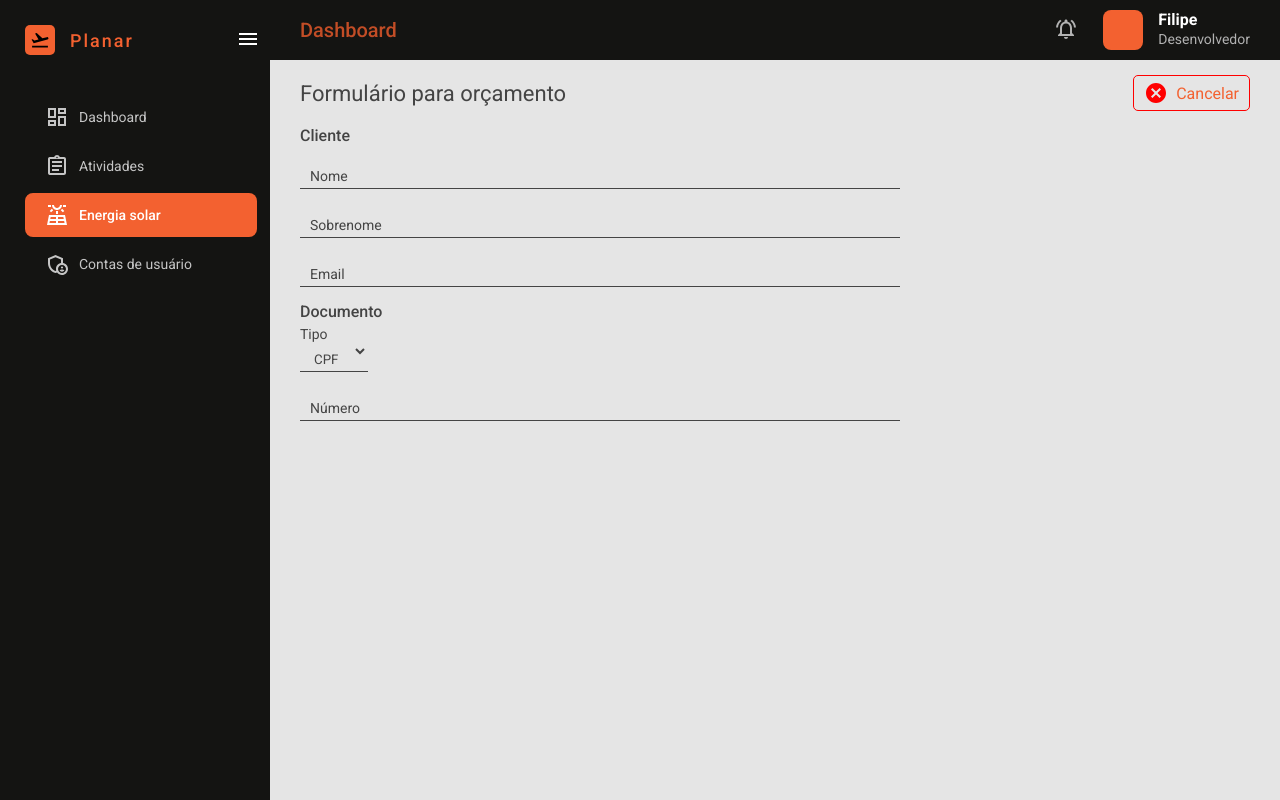
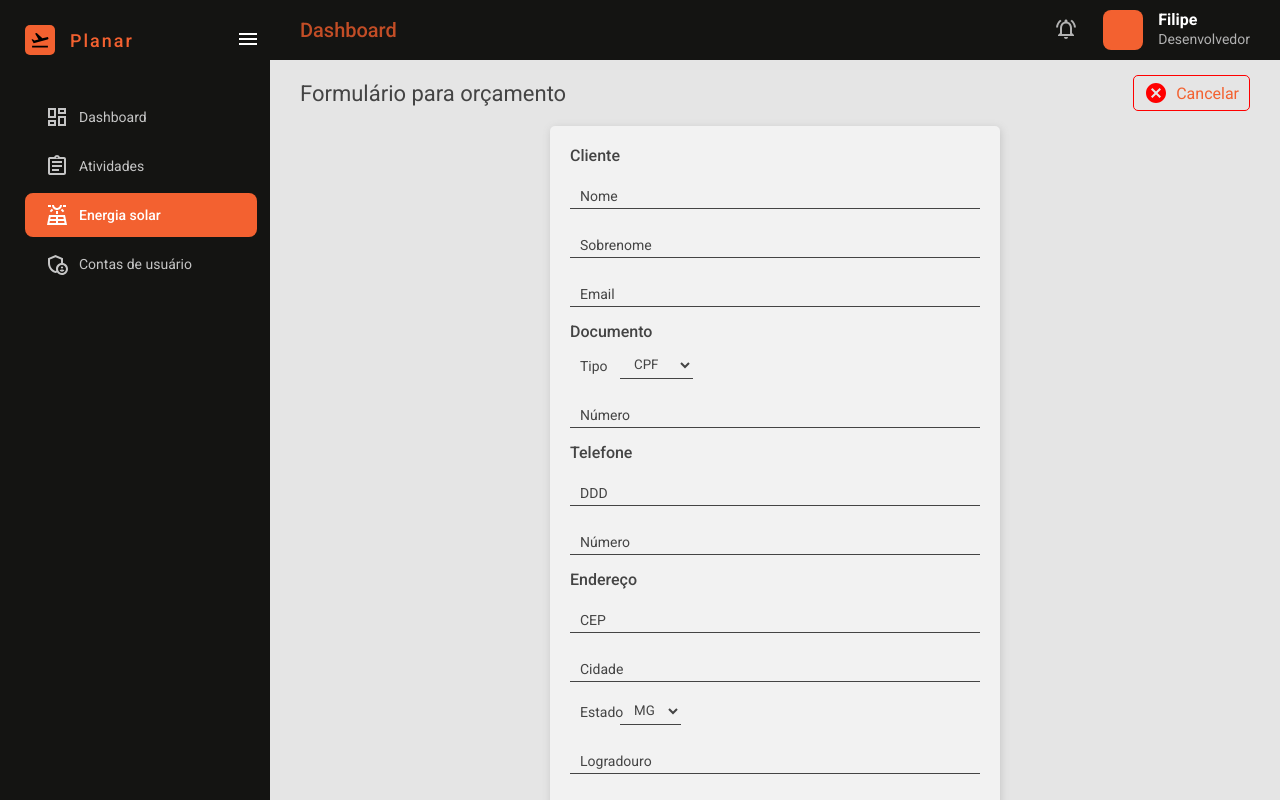
Before and after one commit to mrffilipe/planar-react-web-client, a React (Vite) app: page /solar-energy/budget-form in a window 1280 px wide. Built offline with nearby package versions, Linux system fonts and the light colour scheme; the HTML template or start-up script is replaced by a standard one.

Commit message:
Add input submit component

```diff
--- a/src/components/FormLabel/index.jsx
+++ b/src/components/FormLabel/index.jsx
@@ -3,8 +3,10 @@ import styles from "./styles.module.css";
 const FormLabel = ({ children, title }) => {
     return (
         <label className={styles.label}>
-            {children}
-            <span>{title || FormLabel.name}</span>
+            <div>
+                {children}
+                <span>{title || FormLabel.name}</span>
+            </div>
         </label>
     );
 }
--- a/src/components/FormLabel/styles.module.css
+++ b/src/components/FormLabel/styles.module.css
@@ -1,9 +1,13 @@
-.label {
+.label>div {
     display: flex;
     align-items: center;
     position: relative;
     margin-bottom: 15px;
 }
+
+/* .label>div>* {
+    flex: 1;
+} */
 
 .label input[type="text"],
 .label input[type="number"] {
@@ -60,19 +64,14 @@
     border: none;
     border-bottom: 1px solid #444;
     color: #444;
-    padding: 20px 5px 3px 10px;
+    padding: 5px 10px;
+    margin-left: 50px;
 }
 
 .label select:focus {
     outline: none;
 }
 
-.label select:valid+span {
-    color: #444;
-}
-
 .label select+span {
-    top: -5px;
-    left: 0;
     font-size: 14px;
 }
--- /dev/null
+++ b/src/components/InputSubmit/index.jsx
@@ -0,0 +1,13 @@
+import styles from "./styles.module.css";
+
+const InputSubmit = ({ value }) => {
+  return (
+    <input
+      type="submit"
+      value={value || InputSubmit.name}
+      className={styles.input_submit}
+    />
+  );
+}
+
+export default InputSubmit;
--- /dev/null
+++ b/src/components/InputSubmit/styles.module.css
@@ -0,0 +1,18 @@
+.input_submit {
+    width: 100%;
+    border: 1px solid var(--accent-color);
+    border-radius: 8px;
+    padding: 10px 0;
+    background: none;
+    cursor: pointer;
+    color: var(--accent-color);
+    font-size: 16px;
+    letter-spacing: 1px;
+    transition: all 0.2s ease-in;
+}
+
+.input_submit:hover {
+    background-color: var(--accent-color);
+    color: var(--secondary-color);
+    box-shadow: 1px 1px 4px #888;
+}
--- a/src/pages/SolarEnergyBudgetForm/index.jsx
+++ b/src/pages/SolarEnergyBudgetForm/index.jsx
@@ -4,6 +4,7 @@ import { Cancel } from "@mui/icons-material";
 
 import Button from "../../components/Button";
 import FormLabel from "../../components/FormLabel";
+import InputSubmit from "../../components/InputSubmit";
 
 const SolarEnergyBudgetForm = () => {
     return (
@@ -44,6 +45,41 @@ const SolarEnergyBudgetForm = () => {
                             <input type="number" required />
                         </FormLabel>
                     </fieldset>
+                    <fieldset>
+                        <legend>Telefone</legend>
+                        <FormLabel title="DDD">
+                            <input type="number" required />
+                        </FormLabel>
+                        <FormLabel title="Número">
+                            <input type="number" required />
+                        </FormLabel>
+                    </fieldset>
+                    <fieldset>
+                        <legend>Endereço</legend>
+                        <FormLabel title="CEP">
+                            <input type="number" required />
+                        </FormLabel>
+                        <FormLabel title="Cidade">
+                            <input type="text" required />
+                        </FormLabel>
+                        <FormLabel title="Estado">
+                            <select>
+                                <option value="1">GO</option>
+                                <option value="2" selected>MG</option>
+                                <option value="3">SP</option>
+                            </select>
+                        </FormLabel>
+                        <FormLabel title="Logradouro">
+                            <input type="text" required />
+                        </FormLabel>
+                        <FormLabel title="Rua">
+                            <input type="text" required />
+                        </FormLabel>
+                        <FormLabel title="Complemento">
+                            <input type="text" required />
+                        </FormLabel>
+                    </fieldset>
+                    <InputSubmit value="" />
                 </form>
             </section>
         </div>
--- a/src/pages/SolarEnergyBudgetForm/styles.module.css
+++ b/src/pages/SolarEnergyBudgetForm/styles.module.css
@@ -22,9 +22,19 @@
     color: red;
 }
 
+.budget_form_section {
+    display: flex;
+    justify-content: center;
+    align-items: center;
+}
+
 .form {
-    width: 600px;
+    width: 450px;
     margin-top: 15px;
+    background-color: #f2f2f2;
+    border-radius: 5px;
+    padding: 20px;
+    box-shadow: 1px 2px 8px #c5c5c5;
 }
 
 .form fieldset {
```
